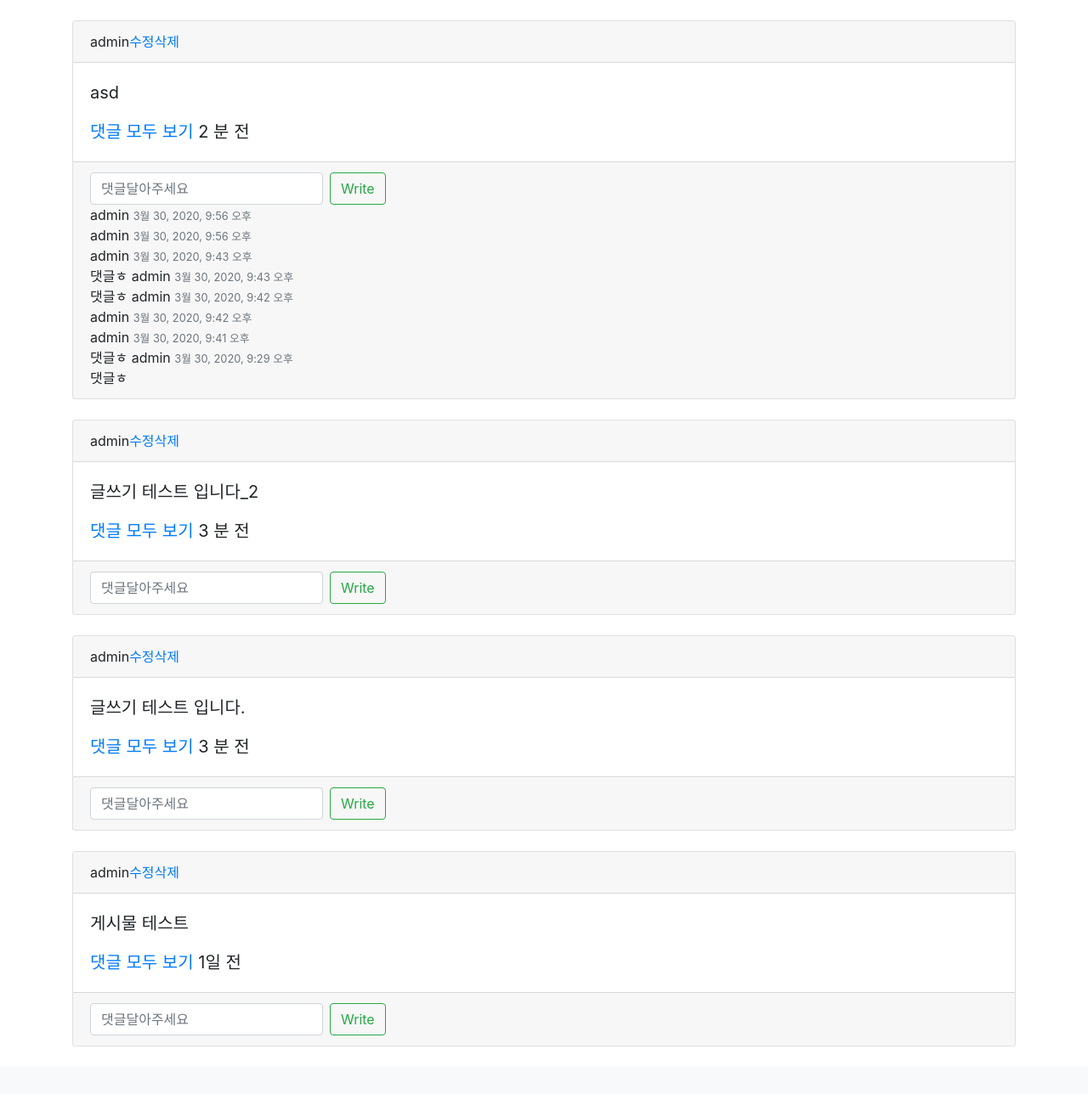
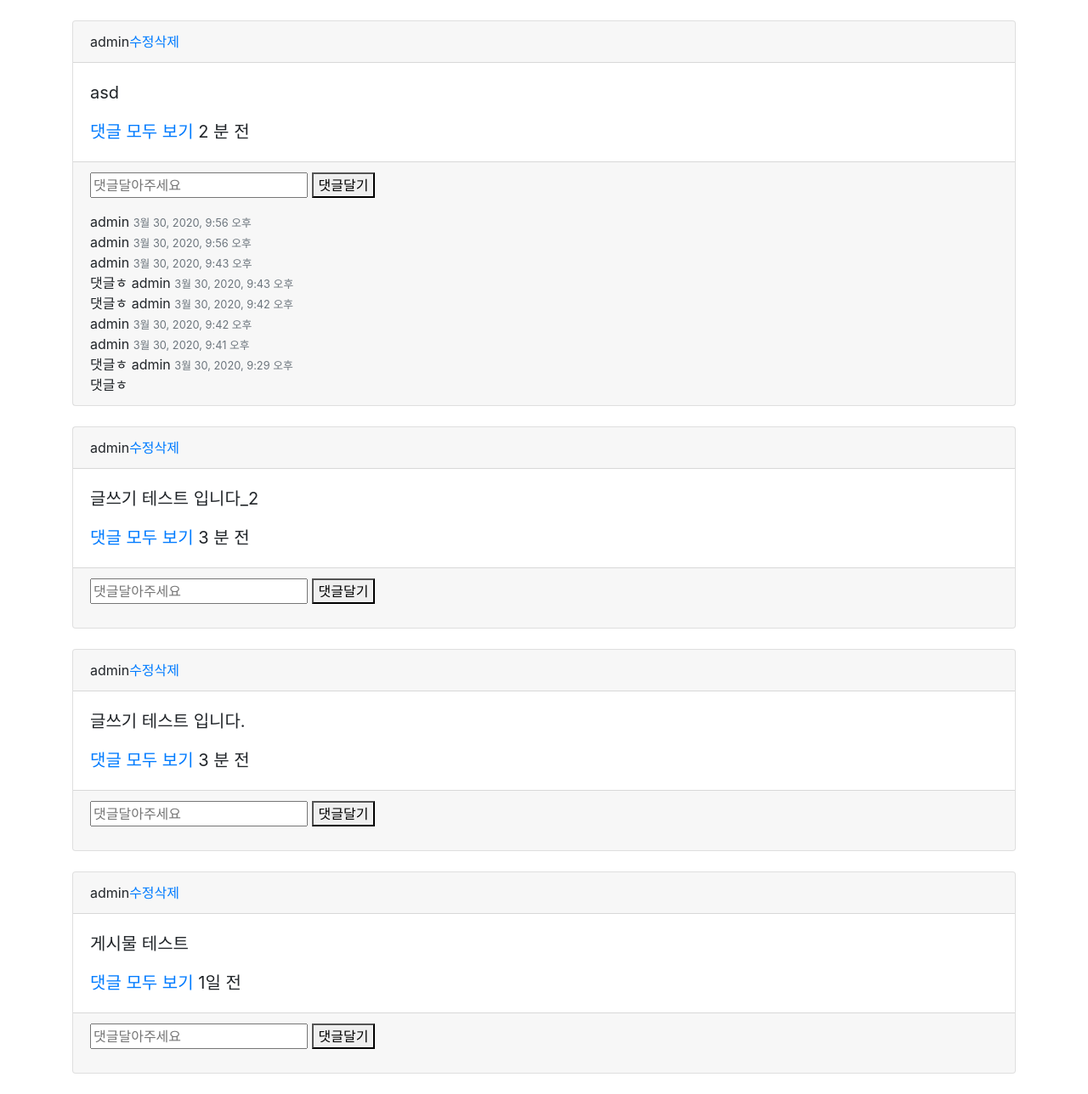
Before and after one commit to integerJI/int_test, a Django app: page /intworldapp/index/ in a window 1280 px wide. Shown: the part 56-1344 px from the top of the page at 85% size. Before the commit the page ends 1288 px from the top, so only its background shows below. Run offline with Django 3.2, Linux system fonts and the light colour scheme; a user stored in the database is signed in; data comes from the database, SQL or seed files in the repository; some libraries are stand-ins or nearby versions.

Commit message:
디테일 댓글

```diff
--- a/intworldapp/templates/index.html
+++ b/intworldapp/templates/index.html
@@ -16,22 +16,18 @@
           </blockquote>
         </div>
         <div class="card-footer">
-          {% if user.is_authenticated %}
-          <form class="form-inline my-2 my-lg-0" action="{% url 'c_post' post.id %}" method="POST">
+          <form action="{% url 'c_post' post.id %}" method="POST">
               {% csrf_token %}
-              <input class="form-control mr-sm-2" type="text" placeholder="댓글달아주세요" name="comment_text" >
-              <button class="btn btn-outline-success my-2 my-sm-0" type="submit" value="Write">Write</button>
+              <input type="text" name="comment_text" id="comment_text" placeholder="댓글달아주세요">
+              <button type="submit">댓글달기</button>
           </form>
-          {% else %}
-          로그인 해주시길 바랍니다.
-          {% endif %}
 
           {% for comment in post.comments.all %}
           <span class="comment_user">{{comment.comment_user}}</span>
-          <small class="text-muted">{{comment.comment_date}}</small><br>
+          <small class="text-muted">{{comment.comment_date}}</small>
+          <br>
           <a class="card-text">{{comment.comment_text}}
           {% endfor %}
-
         </div>
       </div>
       <br>
```
Also changed, not shown: intworldapp/templates/detail.html (+12 -1 lines).
